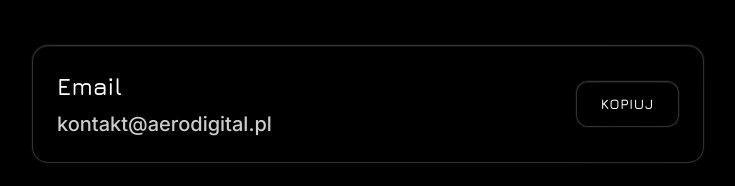
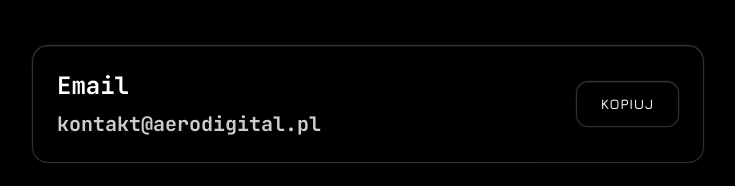
Before and after one commit to technikyvl/AERO3, a Next.js app: page / in a window 1280 px wide. Both pictures are taken after a click on the button "KONTAKT". Shown: the part 243-429 px from the top of the page, without its empty margins (272-1007 px from the left). Built offline with nearby package versions, Linux system fonts and the light colour scheme.

Commit message:
Update landing-page.tsx

```diff
--- a/components/landing-page.tsx
+++ b/components/landing-page.tsx
@@ -311,8 +311,8 @@ export default function LandingPage() {
             <div className="liquid-glass-dark rounded-2xl p-6 hover:bg-white/10 transition-all duration-300">
               <div className="flex items-center justify-between">
                 <div className="text-left">
-                  <h3 className="text-2xl font-ki-bold mb-2 text-white">Email</h3>
-                  <p className="text-xl font-inter text-white/80">kontakt@aerodigital.pl</p>
+                  <h3 className="text-2xl font-ascender mb-2 text-white">Email</h3>
+                  <p className="text-xl font-ascender text-white/80">kontakt@aerodigital.pl</p>
                 </div>
                 <button
                   onClick={() => copyToClipboard('kontakt@aerodigital.pl', 'email')}
```
